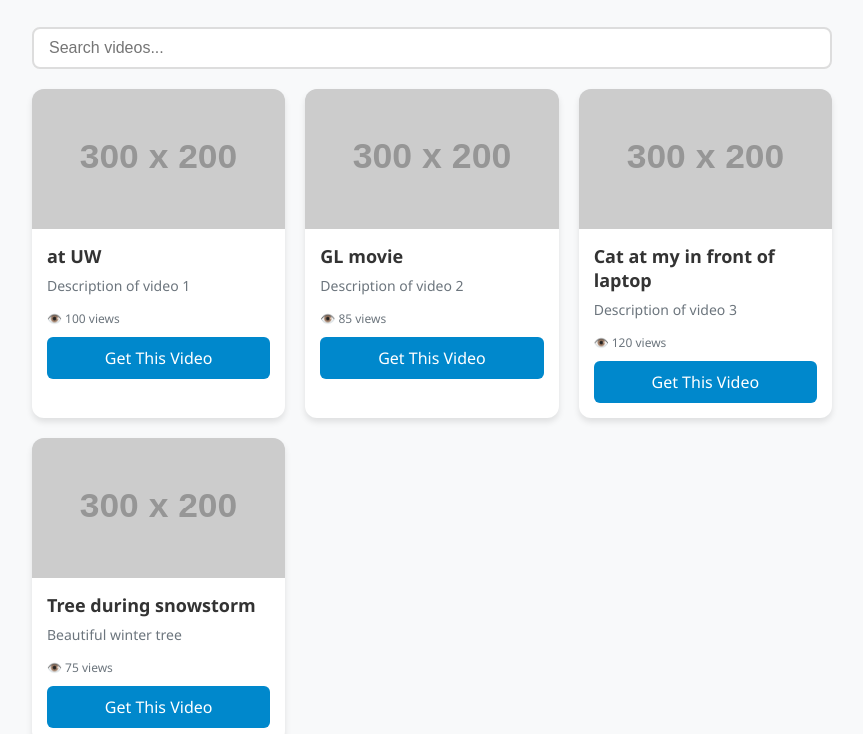
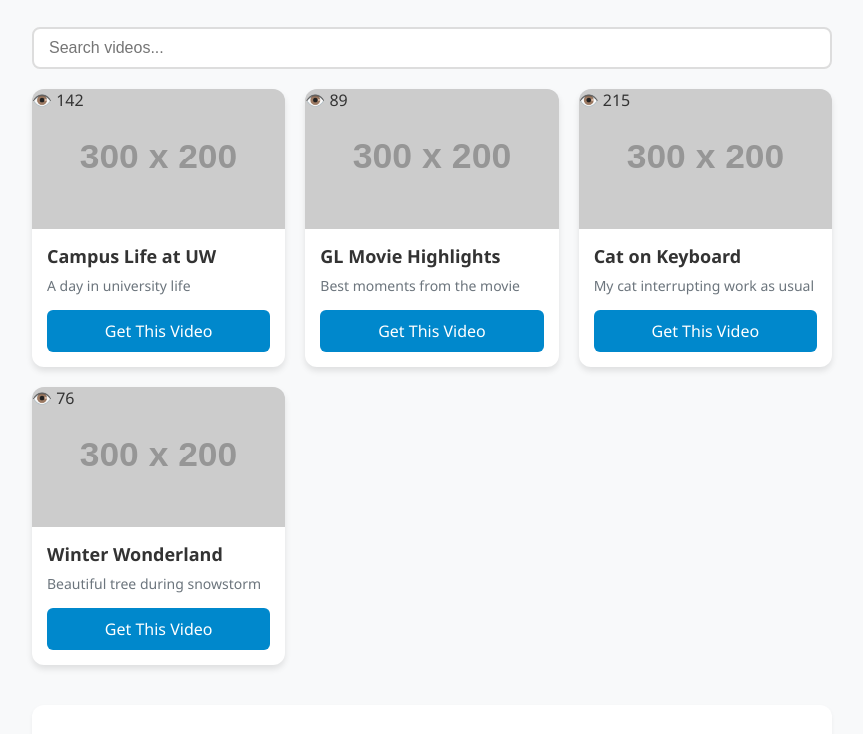
Before and after one commit to munkh-hustle/telegram-bot, a plain HTML site: page index.html in a window 1280 px wide. Shown: the part 87-821 px from the top of the page, without its empty margins (208-1071 px from the left). Drawn offline with Linux system fonts and the light colour scheme; placeholder pictures from the web are drawn by us.

Commit message:
Bot, Index U

```diff
--- a/index.html
+++ b/index.html
@@ -137,51 +137,69 @@
             <li>Start a chat with our bot if you haven't already</li>
             <li>You'll receive the selected video instantly</li>
         </ol>
+        <p><strong>Note:</strong> You need to interact with the bot in Telegram first before videos can be sent.</p>
     </div>
 
     <script>
         // Configuration
         const BOT_USERNAME = "lgbt_kino_bot";
 
-        // Video data from your videos.json
+        // Complete video data with all required fields
         const videoData = {
             "video1": {
-                "title": "at UW",
-                "description": "Description of video 1",
-                "views": 100,
-                "thumbnail": "https://via.placeholder.com/300x200?text=Video+1"
+                "title": "Campus Life at UW",
+                "description": "A day in university life",
+                "views": 142,
+                "thumbnail": "https://via.placeholder.com/300x200/0088cc/ffffff?text=Campus+Life",
+                "file_id": "BAACAgUAAxkBAANbZ-G7Jn5y85BrBhyK-nfBOLTFjrIAArsXAAJPfhFX3fpc9xwmtt02BA"
             },
             "video2": {
-                "title": "GL movie",
-                "description": "Description of video 2",
-                "views": 85,
-                "thumbnail": "https://via.placeholder.com/300x200?text=Video+2"
+                "title": "GL Movie Highlights",
+                "description": "Best moments from the movie",
+                "views": 89,
+                "thumbnail": "https://via.placeholder.com/300x200/ff6b6b/ffffff?text=Movie+Highlights",
+                "file_id": "BAACAgUAAxkBAAMNZ-BVwwuQGbrw7tAlSwZxNTF0XNkAAtoTAAIbd_FWoxDx_THJMrA2BA"
             },
             "video3": {
-                "title": "Cat at my in front of laptop",
-                "description": "Description of video 3",
-                "views": 120,
-                "thumbnail": "https://via.placeholder.com/300x200?text=Video+3"
+                "title": "Cat on Keyboard",
+                "description": "My cat interrupting work as usual",
+                "views": 215,
+                "thumbnail": "https://via.placeholder.com/300x200/51cf66/ffffff?text=Cat+On+Keyboard",
+                "file_id": "BAACAgUAAxkBAANLZ-GxahVI_jp-wU5YINkVwjV_ISAAAqEXAAJPfhFXqdmcN96vlk42BA"
             },
             "tree_snow": {
-                "title": "Tree during snowstorm",
-                "description": "Beautiful winter tree",
-                "views": 75,
-                "thumbnail": "https://via.placeholder.com/300x200?text=Winter+Tree"
-            },
+                "title": "Winter Wonderland",
+                "description": "Beautiful tree during snowstorm",
+                "views": 76,
+                "thumbnail": "https://via.placeholder.com/300x200/f8f9fa/333333?text=Winter+Tree",
+                "file_id": "BAACAgUAAxkBAAP6Z-JDH76NpXcZF_1kDYWeYnu177oAAsIcAAJPfhlXBBB4SZO7CJw2BA"
+            }
         };
 
-        // Convert the video data to array format
-        const videos = Object.keys(videoData).map(id => ({
-            id: id,
-            ...videoData[id]
-        }));
+        // Process video data into array format
+        function prepareVideos() {
+            try {
+                return Object.entries(videoData).map(([id, video]) => ({
+                    id: id,
+                    title: video.title || `Video ${id}`,
+                    description: video.description || "No description available",
+                    views: video.views || 0,
+                    thumbnail: video.thumbnail || `https://via.placeholder.com/300x200?text=Video+${id}`,
+                    file_id: video.file_id || ""
+                }));
+            } catch (error) {
+                console.error("Error preparing video data:", error);
+                showError("Failed to load video data. Please refresh the page.");
+                return [];
+            }
+        }
 
+        // Display videos in the grid
         function displayVideos(videoList) {
             const container = document.getElementById('video-container');
             const errorDiv = document.getElementById('error-message');
 
-            if (videoList.length === 0) {
+            if (!videoList || videoList.length === 0) {
                 container.innerHTML = '<div class="loading">No videos found</div>';
                 return;
             }
@@ -190,15 +208,24 @@
             errorDiv.style.display = 'none';
 
             videoList.forEach(video => {
+                if (!video.file_id) {
+                    console.warn(`Video ${video.id} has no file_id, skipping`);
+                    return;
+                }
+
                 const videoCard = document.createElement('div');
                 videoCard.className = 'video-card';
                 videoCard.innerHTML = `
-                    <div class="video-thumbnail" style="background-image: url('${video.thumbnail || 'https://via.placeholder.com/300x200?text=No+Thumbnail'}')"></div>
+                    <div class="video-thumbnail" style="background-image: url('${video.thumbnail}')">
+                        ${video.views ? `<div class="video-views-badge">👁️ ${video.views}</div>` : ''}
+                    </div>
                     <div class="video-info">
                         <div class="video-title">${video.title}</div>
-                        <div class="video-desc">${video.description || 'No description available'}</div>
-                        <div class="video-views">👁️ ${video.views || 0} views</div>
-                        <a href="https://t.me/${BOT_USERNAME}?start=${video.id}" class="video-button">
+                        <div class="video-desc">${video.description}</div>
+                        <a href="https://t.me/${BOT_USERNAME}?start=${video.id}"
+                           class="video-button"
+                           target="_blank"
+                           rel="noopener noreferrer">
                             Get This Video
                         </a>
                     </div>
@@ -207,6 +234,18 @@
             });
         }
 
+        // Filter videos based on search
+        function filterVideos() {
+            const searchTerm = document.getElementById('search').value.toLowerCase();
+            const filteredVideos = videos.filter(video => {
+                const titleMatch = video.title.toLowerCase().includes(searchTerm);
+                const descMatch = video.description.toLowerCase().includes(searchTerm);
+                return titleMatch || descMatch;
+            });
+            displayVideos(filteredVideos);
+        }
+
+        // Show error message
         function showError(message) {
             const container = document.getElementById('video-container');
             const errorDiv = document.getElementById('error-message');
@@ -216,18 +255,12 @@
             errorDiv.style.display = 'block';
         }
 
-        function filterVideos() {
-            const searchTerm = document.getElementById('search').value.toLowerCase();
-            const filteredVideos = videos.filter(video =>
-                video.title.toLowerCase().includes(searchTerm) ||
-                (video.description && video.description.toLowerCase().includes(searchTerm))
-            );
-            displayVideos(filteredVideos);
-        }
-
-        // Load videos when page loads
+        // Initialize the page
         document.addEventListener('DOMContentLoaded', () => {
-            displayVideos(videos);
+            const videos = prepareVideos();
+            if (videos.length > 0) {
+                displayVideos(videos);
+            }
         });
     </script>
 </body>
```
Also changed, not shown: 1 other file.
